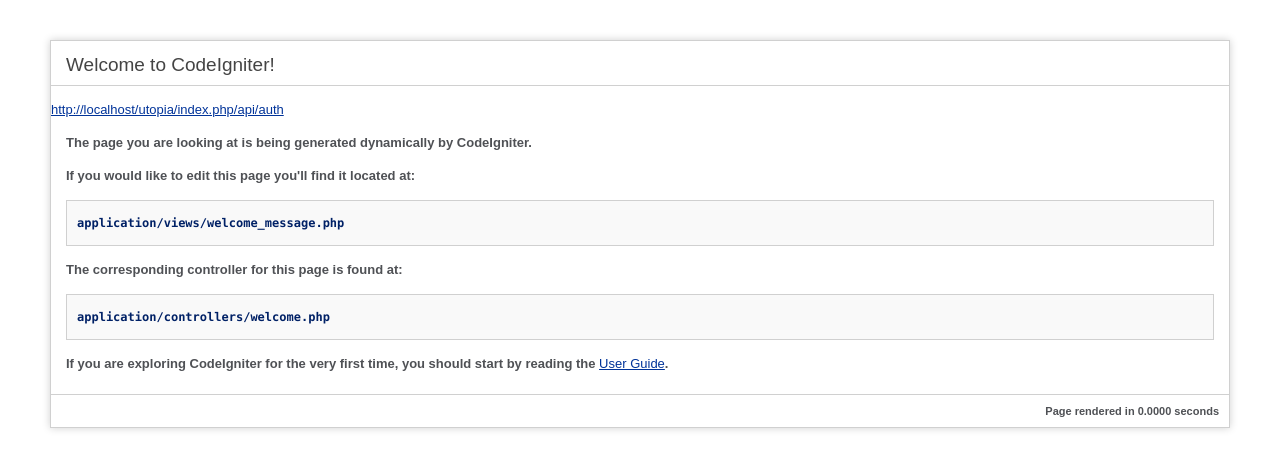
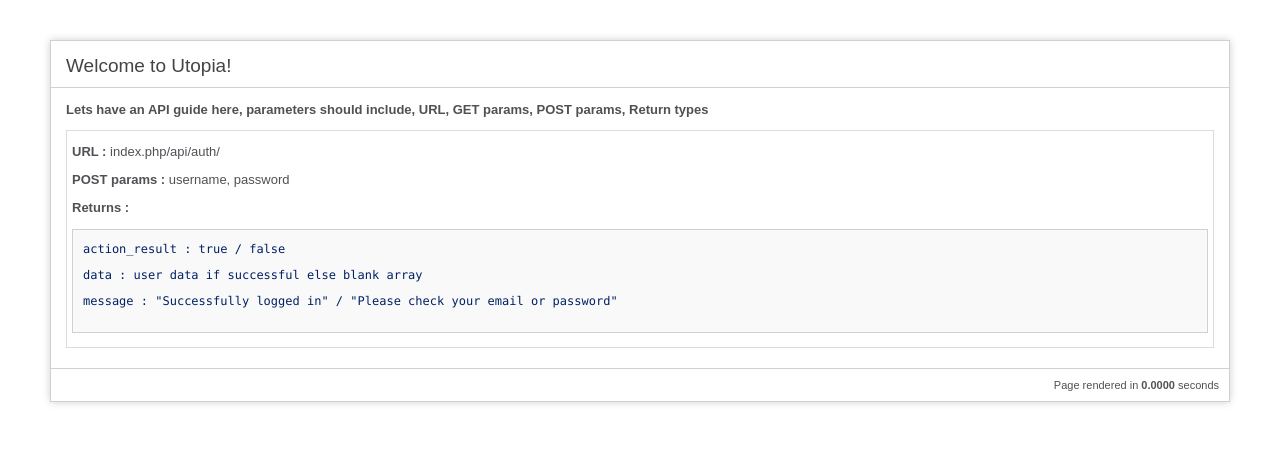
Before and after one commit to tukangslicing/utopia, a CodeIgniter app: page / in a window 1280 px wide. Shown: the top 470 px of the page. Run offline with CodeIgniter, Linux system fonts and the light colour scheme.

Commit message:
Removing some files, making changes to model and controllers, please check for my comments

```diff
--- a/application/views/welcome_message.php
+++ b/application/views/welcome_message.php
@@ -13,7 +13,7 @@
 	body {
 		background-color: #fff;
 		margin: 40px;
-		font: 13px/20px normal Helvetica, Arial, sans-serif;
+		font: 13px normal Helvetica, Arial, sans-serif;
 		color: #4F5155;
 	}
 
@@ -42,6 +42,7 @@
 		display: block;
 		margin: 14px 0 14px 0;
 		padding: 12px 10px 12px 10px;
+		padding-top: 0px;
 	}
 
 	#body{
@@ -62,27 +63,38 @@
 		border: 1px solid #D0D0D0;
 		-webkit-box-shadow: 0 0 8px #D0D0D0;
 	}
+
+	.api {
+		border: 1px solid gainsboro;
+		padding-left :5px;
+		padding-right: 5px;
+	}
+
+	.api span {
+		font-weight: bold;
+	}
 	</style>
 </head>
 <body>
 
-<div id="container">
-	<h1>Welcome to CodeIgniter!</h1>
-	<b><a href= "http://localhost/utopia/index.php/api/auth"> http://localhost/utopia/index.php/api/auth</a>
-	<div id="body">
-		<p>The page you are looking at is being generated dynamically by CodeIgniter.</p>
-
-		<p>If you would like to edit this page you'll find it located at:</p>
-		<code>application/views/welcome_message.php</code>
-
-		<p>The corresponding controller for this page is found at:</p>
-		<code>application/controllers/welcome.php</code>
-
-		<p>If you are exploring CodeIgniter for the very first time, you should start by reading the <a href="user_guide/">User Guide</a>.</p>
+	<div id="container">
+		<h1>Welcome to Utopia!</h1>
+		<div id="body">
+			<p><b>Lets have an API guide here, parameters should include, URL, GET params, POST params, Return types</b></p>
+			<!-- COPY PASTE THIS DIV EVERYTIME YOU WANNA ADD API DOCUMENTATION -->
+			<div class='api'>
+				<p><span>URL : </span>index.php/api/auth/</p>
+				<p><span>POST params :</span> username, password</p>
+				<p><span>Returns : </span></p>
+				<code>
+					<p>action_result : true / false</p>
+					<p>data : user data if successful else blank array</p>
+					<p>message : "Successfully logged in" / "Please check your email or password"</p>
+				</code>
+			</div>
+		</div>
+		<p class="footer">Page rendered in <strong>{elapsed_time}</strong> seconds</p>
 	</div>
-
-	<p class="footer">Page rendered in <strong>{elapsed_time}</strong> seconds</p>
-</div>
 
 </body>
 </html>
```
Also changed, not shown: application/controllers/SessionManager.php (renamed from application/controllers/login.php, +11 -5 lines), application/controllers/api.php (+29 -12 lines), application/controllers/logout.php (deleted, +0 -20 lines), application/models/project.php (renamed from application/models/user_model.php, +2 -25 lines), application/models/user.php (renamed from application/models/login_model.php, +12 -9 lines).
